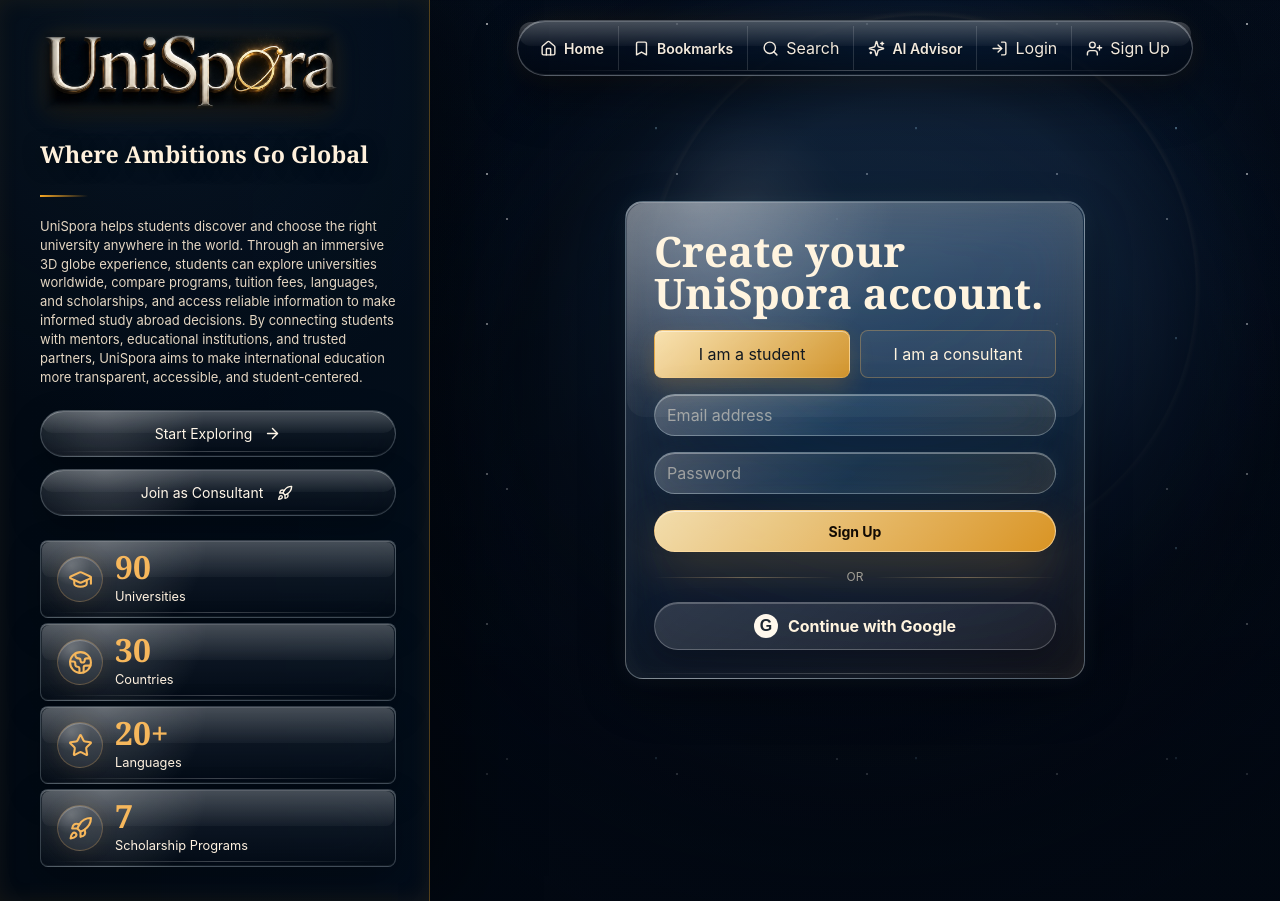
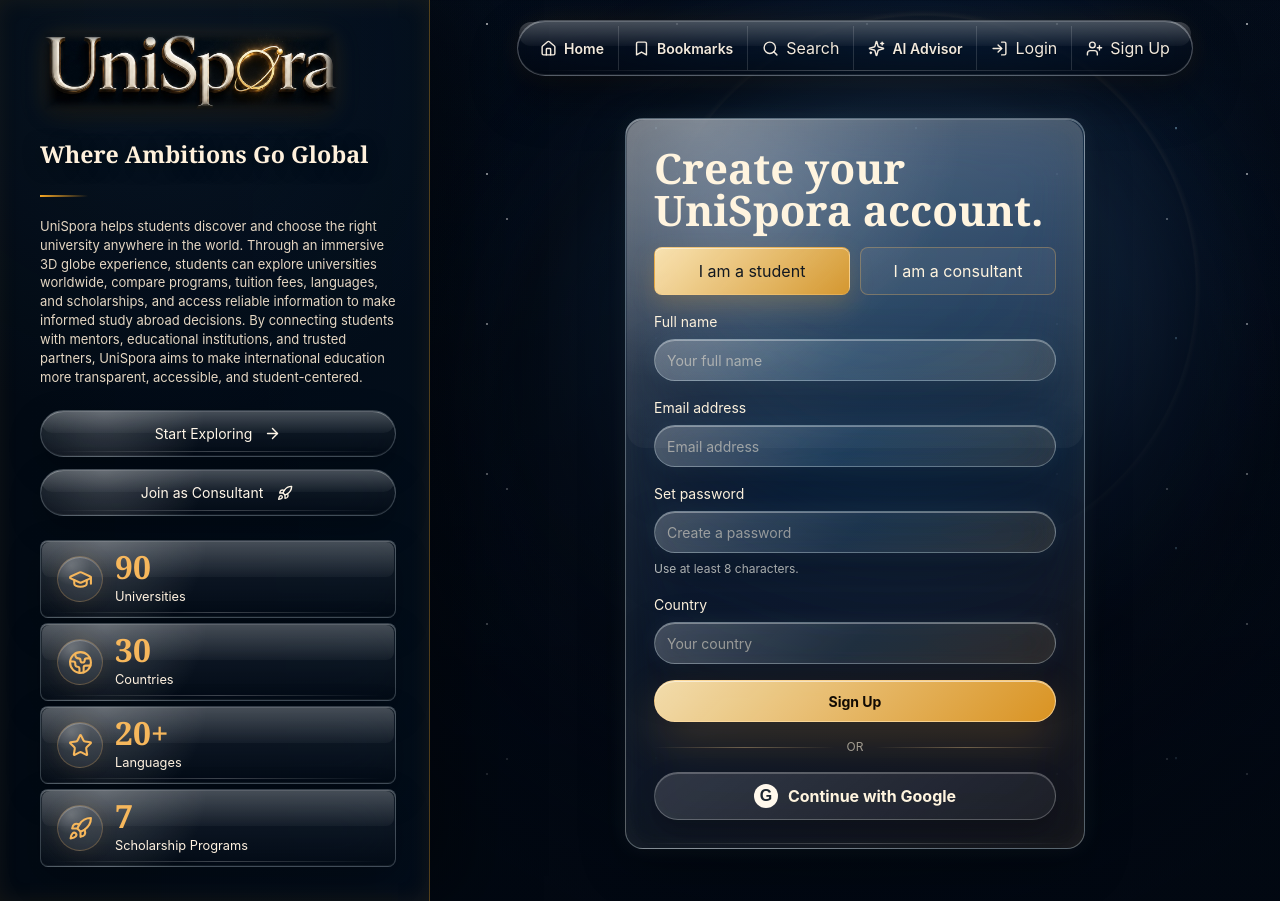
Before and after one commit to shah-ahmad/UNISPORA, a React (Vite) app: page /signup in a window 1280 px wide. Built offline with nearby package versions, Linux system fonts and the light colour scheme; no server answers.

Commit message:
Add name and country to signup form

```diff
--- a/src/components/auth/AuthPanel.tsx
+++ b/src/components/auth/AuthPanel.tsx
@@ -23,6 +23,8 @@
   const { user, login, signup: createAccount, signInWithGoogle } = useAuth();
   const userLabel = user?.name || user?.email?.split("@")[0] || "UniSpora user";
   const [role, setRole] = useState<AuthRole>("student");
+  const [fullName, setFullName] = useState("");
+  const [country, setCountry] = useState("");
   const [email, setEmail] = useState("");
   const [password, setPassword] = useState("");
   const [submitting, setSubmitting] = useState(false);
@@ -38,6 +40,11 @@
     event.preventDefault();
     setMessage("");
 
+    if (signup && (!fullName.trim() || !country.trim())) {
+      setMessage("Enter your name and country.");
+      return;
+    }
+
     if (!email.trim() || !password) {
       setMessage("Enter your email and password.");
       return;
@@ -46,7 +53,9 @@
     setSubmitting(true);
     try {
       if (signup) {
-        await createAccount(email.trim(), password, role);
+        await createAccount(email.trim(), password, role, fullName.trim(), country.trim());
+        setFullName("");
+        setCountry("");
         setEmail("");
         setPassword("");
         setMessage("Check your inbox to verify your email. You can log in after verification.");
@@ -77,9 +86,28 @@
               <button className={role === "consultant" ? "active" : ""} type="button" onClick={() => setRole("consultant")}>I am a consultant</button>
             </div>
           ) : null}
-          <input className="lux-input" placeholder="Email address" value={email} onChange={(event) => setEmail(event.target.value)} autoComplete="email" type="email" />
-          <input className="lux-input" placeholder="Password" value={password} onChange={(event) => setPassword(event.target.value)} autoComplete={signup ? "new-password" : "current-password"} type="password" minLength={8} />
-          {message ? <p className="auth-message">{message}</p> : null}
+          {signup ? (
+            <label className="auth-field">
+              <span>Full name</span>
+              <input className="lux-input" placeholder="Your full name" value={fullName} onChange={(event) => setFullName(event.target.value)} autoComplete="name" maxLength={128} required />
+            </label>
+          ) : null}
+          <label className="auth-field">
+            {signup ? <span>Email address</span> : null}
+            <input className="lux-input" aria-label="Email address" placeholder="Email address" value={email} onChange={(event) => setEmail(event.target.value)} autoComplete="email" type="email" required />
+          </label>
+          <label className="auth-field">
+            {signup ? <span>Set password</span> : null}
+            <input className="lux-input" aria-label={signup ? "Set password" : "Password"} placeholder={signup ? "Create a password" : "Password"} value={password} onChange={(event) => setPassword(event.target.value)} autoComplete={signup ? "new-password" : "current-password"} type="password" minLength={8} required />
+            {signup ? <small>Use at least 8 characters.</small> : null}
+          </label>
+          {signup ? (
+            <label className="auth-field">
+              <span>Country</span>
+              <input className="lux-input" placeholder="Your country" value={country} onChange={(event) => setCountry(event.target.value)} autoComplete="country-name" maxLength={100} required />
+            </label>
+          ) : null}
+          {message ? <p className="auth-message" role="status">{message}</p> : null}
           <button className="panel-action primary justify-center" type="submit" disabled={submitting}>{submitting ? "Please wait..." : action}</button>
           <div className="auth-divider"><span>or</span></div>
           <button className="google-auth-button" type="button" onClick={signInWithGoogle}>
--- a/src/hooks/useAuth.tsx
+++ b/src/hooks/useAuth.tsx
@@ -7,6 +7,8 @@
 type AuthRole = "student" | "consultant";
 type UniSporaPreferences = Models.Preferences & {
   role?: AuthRole;
+  fullName?: string;
+  country?: string;
 };
 
 type PendingSignup = {
@@ -20,7 +22,7 @@
   user?: Models.User<UniSporaPreferences>;
   loading: boolean;
   login: (email: string, password: string) => Promise<Models.User<UniSporaPreferences>>;
-  signup: (email: string, password: string, role: AuthRole) => Promise<Models.User<UniSporaPreferences>>;
+  signup: (email: string, password: string, role: AuthRole, fullName: string, country: string) => Promise<Models.User<UniSporaPreferences>>;
   sendVerificationEmail: () => Promise<void>;
   verifyEmail: (token: string) => Promise<Models.User<UniSporaPreferences> | undefined>;
   signInWithGoogle: () => void;
@@ -89,7 +91,8 @@
       setUser(currentUser);
       return currentUser;
     },
-    async signup(email, password, role) {
+    async signup(email, password, role, fullName, country) {
+      if (!fullName.trim() || !country.trim()) throw new Error("Enter your name and country.");
       const reservedUsername = await reserveAutomaticUsername(email);
       try {
         await account.create({ userId: ID.unique(), email, password, name: reservedUsername });
@@ -98,7 +101,7 @@
         throw error;
       }
       await account.createEmailPasswordSession(email, password);
-      await account.updatePrefs({ role });
+      await account.updatePrefs({ prefs: { role, fullName: fullName.trim(), country: country.trim() } });
       const currentUser = await account.get() as Models.User<UniSporaPreferences>;
       await sendUniSporaVerificationEmail(currentUser.$id, currentUser.email);
       savePendingSignup({
@@ -126,7 +129,6 @@
 
       await account.deleteSession("current").catch(() => undefined);
       await account.createEmailPasswordSession(pendingSignup.email, pendingSignup.password);
-      await account.updatePrefs({ role: pendingSignup.role }).catch(() => undefined);
       const currentUser = await account.get() as Models.User<UniSporaPreferences>;
       clearPendingSignup();
       setUser(currentUser);
--- a/src/styles.css
+++ b/src/styles.css
@@ -653,6 +653,8 @@
 }
 
 .auth-modal .auth-card {
+  max-height: calc(100dvh - 110px);
+  overflow-y: auto;
   width: 100%;
   padding: 28px;
   border-radius: 26px;
@@ -1164,6 +1166,24 @@
 .auth-card h1 {
   font-size: 42px;
   line-height: 1;
+}
+
+.auth-field {
+  display: grid;
+  gap: 7px;
+  min-width: 0;
+  color: #fff4df;
+  font-size: 14px;
+}
+
+.auth-field .lux-input {
+  width: 100%;
+  min-width: 0;
+}
+
+.auth-field small {
+  color: #c4c9c9;
+  font-size: 12px;
 }
 
 .role-choice {
```
